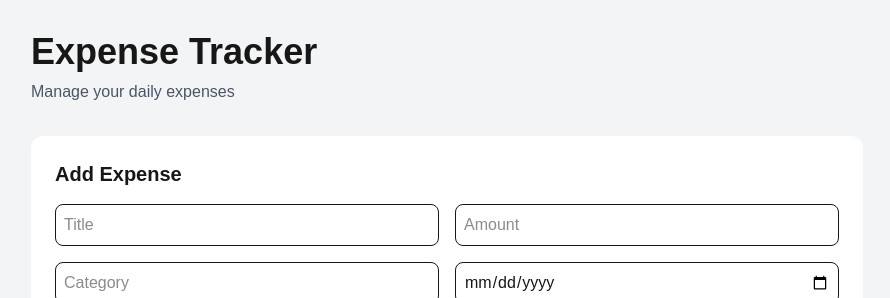
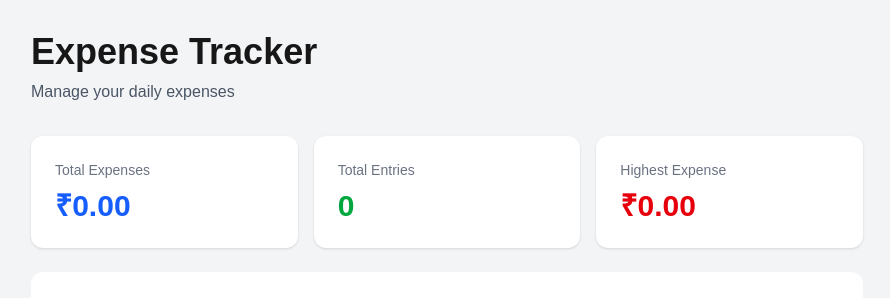
Before and after one commit to akshitaawho/expense-tracker-frontend, a Next.js app: page / in a window 1280 px wide. Shown: the top 298 px of the page, without its empty margins (193-1083 px from the left). Built offline with nearby package versions, Linux system fonts and the light colour scheme; no server answers.

Commit message:
Add dashboard summary cards

```diff
--- a/app/page.tsx
+++ b/app/page.tsx
@@ -4,6 +4,7 @@ import { useEffect, useState } from "react";
 import { Expense } from "../types/expense";
 import ExpenseCard from "../components/ExpenseCard";
 import ExpenseForm from "../components/ExpenseForm";
+import DashboardCards from "../components/DashboardCards";
 import {
   getExpenses,
   createExpense,
@@ -48,10 +49,14 @@ export default function Home() {
 
   const handleSubmit = async () => {
     try {
+      const formattedCategory =
+        category.charAt(0).toUpperCase() +
+        category.slice(1).toLowerCase();
+
       const expense = {
         title,
         amount: Number(amount),
-        category,
+        category: formattedCategory,
         date,
       };
 
@@ -131,6 +136,16 @@ export default function Home() {
     }
   });
 
+  const totalExpenses = expenses.reduce(
+    (sum, expense) => sum + expense.amount,
+    0
+  );
+
+  const highestExpense =
+    expenses.length > 0
+      ? Math.max(...expenses.map((expense) => expense.amount))
+      : 0;
+
   return (
     <main className="min-h-screen bg-gray-100">
       <div className="max-w-4xl mx-auto p-8">
@@ -141,6 +156,12 @@ export default function Home() {
         <p className="text-gray-600 mb-8">
           Manage your daily expenses
         </p>
+
+        <DashboardCards
+          totalExpenses={totalExpenses}
+          totalEntries={expenses.length}
+          highestExpense={highestExpense}
+        />
 
         <ExpenseForm
           title={title}
--- /dev/null
+++ b/components/DashboardCards.tsx
@@ -0,0 +1,45 @@
+interface DashboardCardsProps {
+  totalExpenses: number;
+  totalEntries: number;
+  highestExpense: number;
+}
+
+export default function DashboardCards({
+  totalExpenses,
+  totalEntries,
+  highestExpense,
+}: DashboardCardsProps) {
+  return (
+    <div className="grid grid-cols-1 md:grid-cols-3 gap-4 mb-6">
+      <div className="bg-white rounded-xl p-6 shadow-sm">
+        <h3 className="text-gray-500 text-sm mb-2">
+          Total Expenses
+        </h3>
+
+        <p className="text-3xl font-bold text-blue-600">
+          ₹{totalExpenses.toFixed(2)}
+        </p>
+      </div>
+
+      <div className="bg-white rounded-xl p-6 shadow-sm">
+        <h3 className="text-gray-500 text-sm mb-2">
+          Total Entries
+        </h3>
+
+        <p className="text-3xl font-bold text-green-600">
+          {totalEntries}
+        </p>
+      </div>
+
+      <div className="bg-white rounded-xl p-6 shadow-sm">
+        <h3 className="text-gray-500 text-sm mb-2">
+          Highest Expense
+        </h3>
+
+        <p className="text-3xl font-bold text-red-600">
+          ₹{highestExpense.toFixed(2)}
+        </p>
+      </div>
+    </div>
+  );
+}
```
